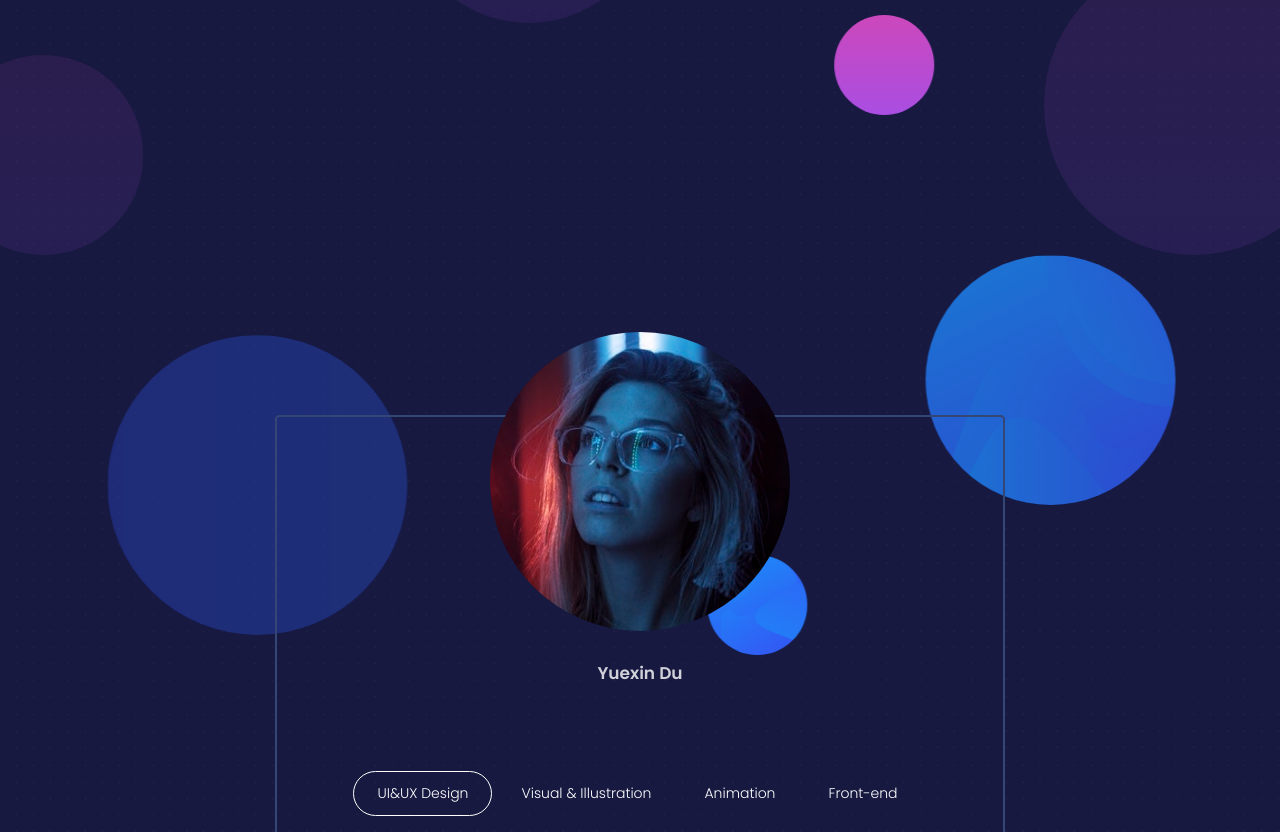
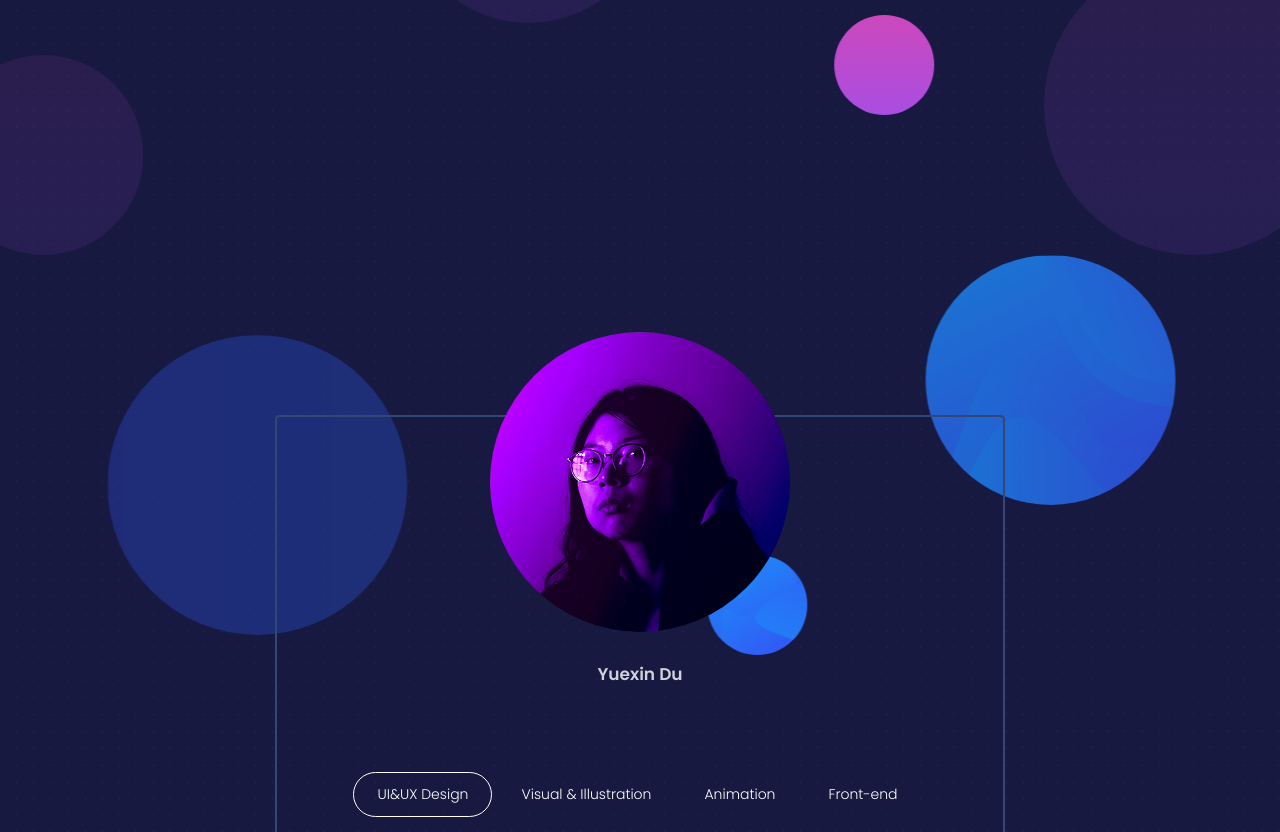
Before and after one commit to mokulawa/mokulawa.github.io, a website: page index.html in a window 1280 px wide. Shown: the part 545-1377 px from the top of the page. Drawn offline with Linux system fonts and the light colour scheme; animation ran at ten frames a second.

Commit message:
change profile photo
change profile photo

```diff
--- a/index.html
+++ b/index.html
@@ -104,7 +104,7 @@
           <div class="col-lg-8 col-md-12 ml-auto mr-auto">
             <div class="card card-coin card-plain">
               <div class="card-header">
-                <img src="./assets/img/mike.jpg" class="img-center img-fluid rounded-circle">
+                <img src="./assets/img/yuexin.jpg" class="img-center img-fluid rounded-circle">
                 <h4 class="title text-center">Yuexin Du</h4>
               </div>
               <div class="card-body">
```
Also changed, not shown: assets/img/yuexin.jpg (added), 2 other files.
